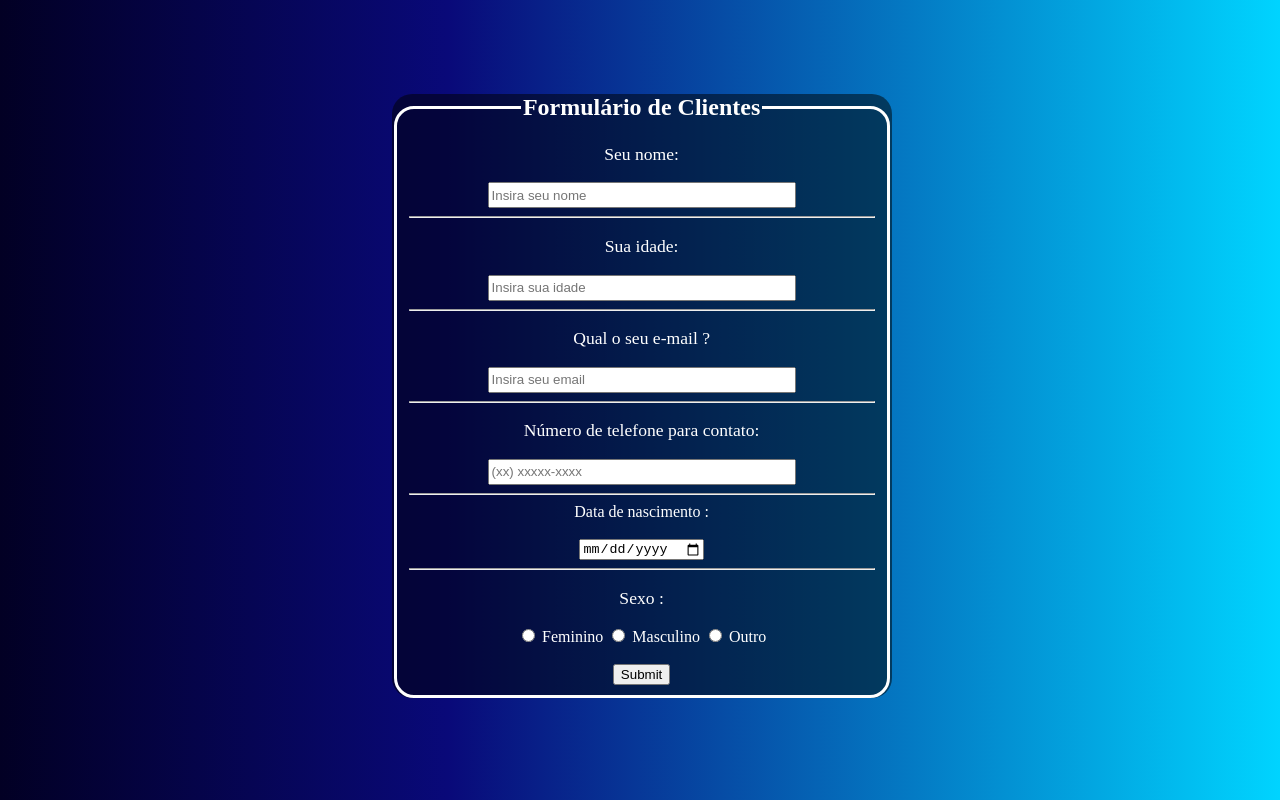
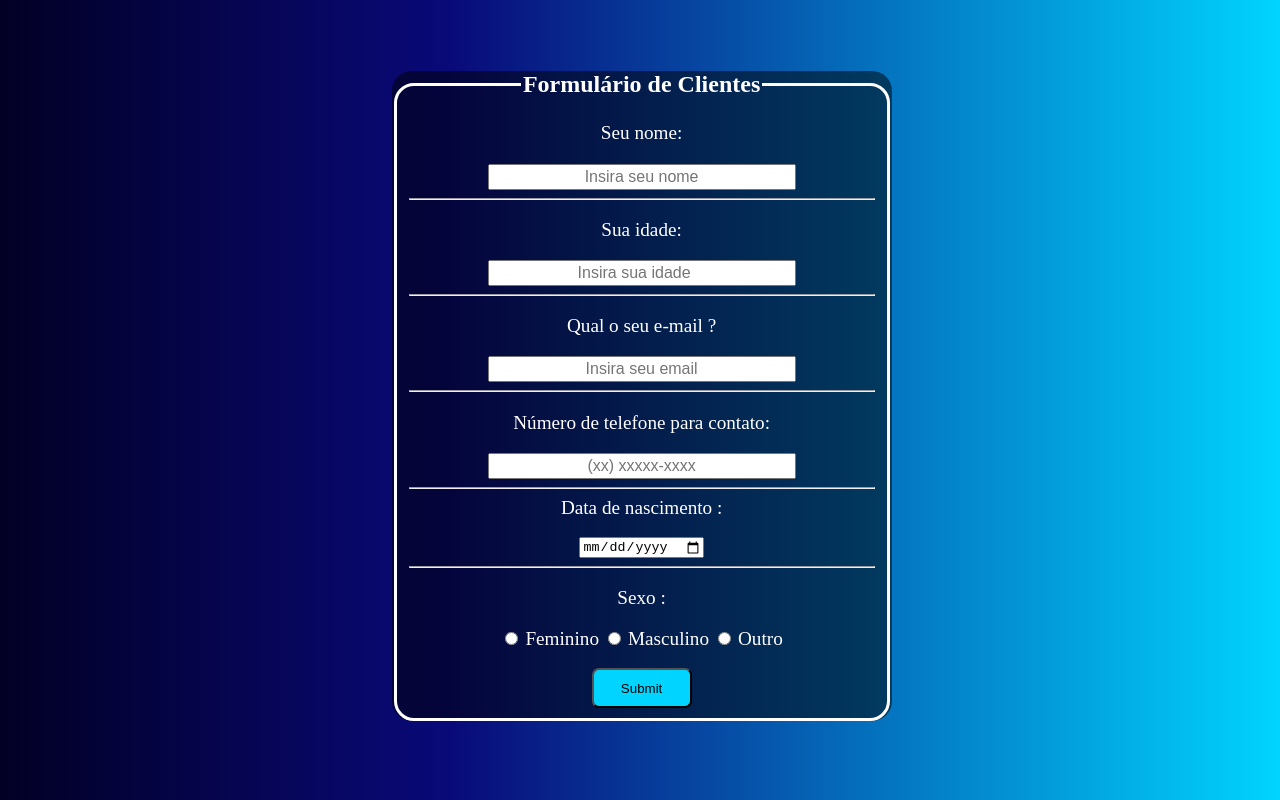
Before and after one commit to DrKelvin/Formulario-01, a plain HTML site: page index.html in a window 1280 px wide. Drawn offline with Linux system fonts and the light colour scheme.

Commit message:
algumas alteraçoes no input submit

```diff
--- a/style.css
+++ b/style.css
@@ -26,11 +26,21 @@ fieldset legend{
     font-size: 1.5rem;
 }
 
-p{
-    font-size: 1.1rem;
+p, label{
+    font-size: 1.2rem;
 }
 
 input.texto{
+    font-size: 1rem;
+    text-align: center;
     width: 300px;
     height: 20px;
 }
+
+input[type=submit]{
+    border-radius: 7px;
+    background-color: #00d4ff;
+    height: 40px;
+    width: 100px;
+    cursor: pointer;
+}
```
